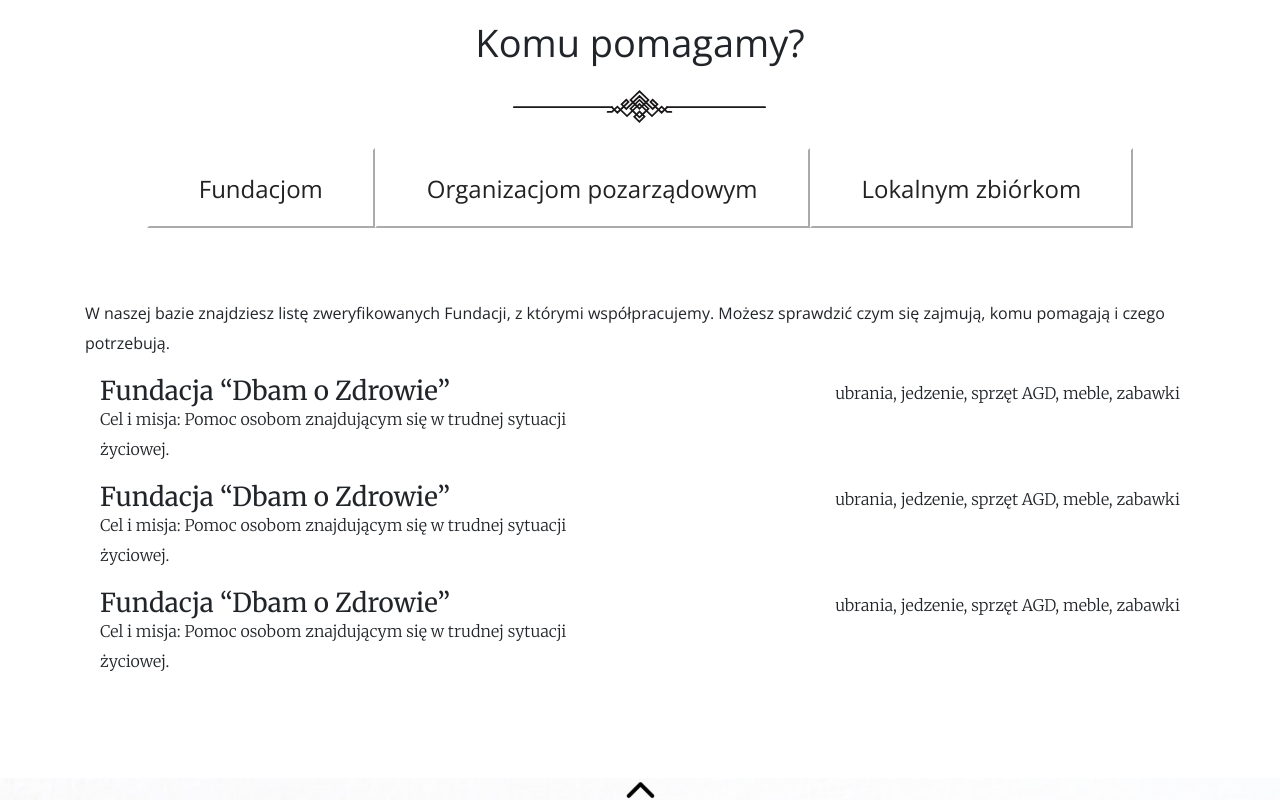
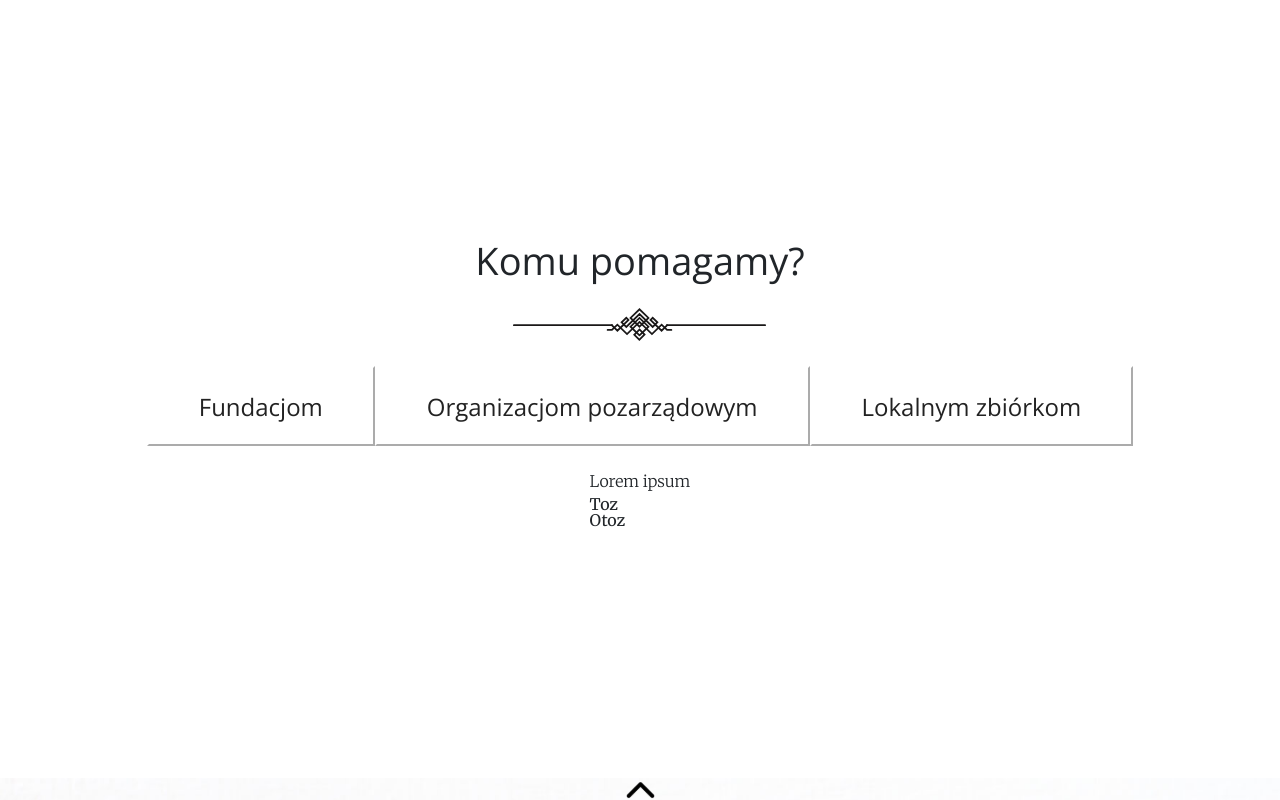
Before and after one commit to kamila-pie/oddam-w-dobre-rece, a React (Create React App) app in the folder myapp/: page / in a window 1280 px wide. Shown: the part 2806-3606 px from the top of the page. Built offline with nearby package versions, Linux system fonts and the light colour scheme.

Commit message:
who we help

```diff
--- a/myapp/src/components/HomeWhoWeHelp/Fundations.js
+++ b/myapp/src/components/HomeWhoWeHelp/Fundations.js
@@ -1,18 +1,23 @@
 import React from 'react';
 import {Col, Row} from "react-bootstrap";
+import data from "../../data/data";
 
-const Fundations = (props) => {
+const Fundations = () => {
+
     return (
         <Row className={'HelpDetailsRow'}>
-            <Col className={'HelpDetails'}>
-                <h2>Fundacja “Dbam o Zdrowie”</h2>
-                <p>Cel i misja: Pomoc osobom znajdującym się w trudnej sytuacji życiowej.</p>
-            </Col>
-            <Col className={'HelpThings'}>
-                <p>ubrania, jedzenie, sprzęt AGD, meble, zabawki</p>
+            <Col>
+                <p>{data.desc}</p>
+                <ul>
+                    {
+                        data.organisations.map((el, index) => {
+                            return <li key={index}>{el.name}</li>
+                        })
+                    }
+                </ul>
             </Col>
         </Row>
     )
-}
+};
 
 export default Fundations;
--- a/myapp/src/components/HomeWhoWeHelp/HomeWhoWeHelp.js
+++ b/myapp/src/components/HomeWhoWeHelp/HomeWhoWeHelp.js
@@ -1,19 +1,38 @@
-import React from 'react';
+import React, {useState} from 'react';
 import TitleDecor from "../elements/TitleDecor";
 import HowWeBtn from "./WhoWeBtn";
 import {Row} from "react-bootstrap";
 import WhoWeHelpFundations from "./WhoWeHelpFundations";
+import Fundations from "./Fundations";
 
 const HomeWhoWeHelp = () => {
+    let [counter, setCounter] = useState(1);
+
+    function returnOrgs(number) {
+        switch (number) {
+            case 1:
+            return <Fundations/>;
+        }
+    }
+
+    function set(number) {
+        setCounter(number);
+    }
+
     return (
         <section className={'sectionHelp'} id={'sectionHelp'}>
             <TitleDecor text={'Komu pomagamy?'}/>
             <Row className={'sectionHelpBtns'}>
-                <HowWeBtn text={'Fundacjom'}/>
-                <HowWeBtn text={'Organizacjom pozarządowym'}/>
+                <HowWeBtn text={'Fundacjom'}
+                          setCounter={set}
+                          id={1}/>
+                <HowWeBtn text={'Organizacjom pozarządowym'}
+                          setCounter={set}
+                          id={2}/>
                 <HowWeBtn text={'Lokalnym zbiórkom'}/>
             </Row>
-            <WhoWeHelpFundations/>
+            {/*<WhoWeHelpFundations/>*/}
+            {returnOrgs(counter)}
         </section>
     )
 }
--- a/myapp/src/components/HomeWhoWeHelp/WhoWeBtn.js
+++ b/myapp/src/components/HomeWhoWeHelp/WhoWeBtn.js
@@ -1,8 +1,9 @@
 import React from 'react';
 
 const HowWeBtn = (props) => {
+    console.log(props);
     return (
-        <button className={'howWeBtn'}>{props.text}</button>
+        <button className={'howWeBtn'} onClick={() => props.setCounter(props.id)} >{props.text}</button>
     )
 }
 
--- /dev/null
+++ b/myapp/src/data/data.json
@@ -0,0 +1,15 @@
+{
+  "desc": "Lorem ipsum",
+  "organisations": [
+    {
+      "id": 1,
+      "name": "Toz",
+      "desc": "Lubią zwierzęta"
+    },
+    {
+      "id": 1,
+      "name": "Otoz",
+      "desc": "Lubią zwierzęta"
+    }
+  ]
+}
```
